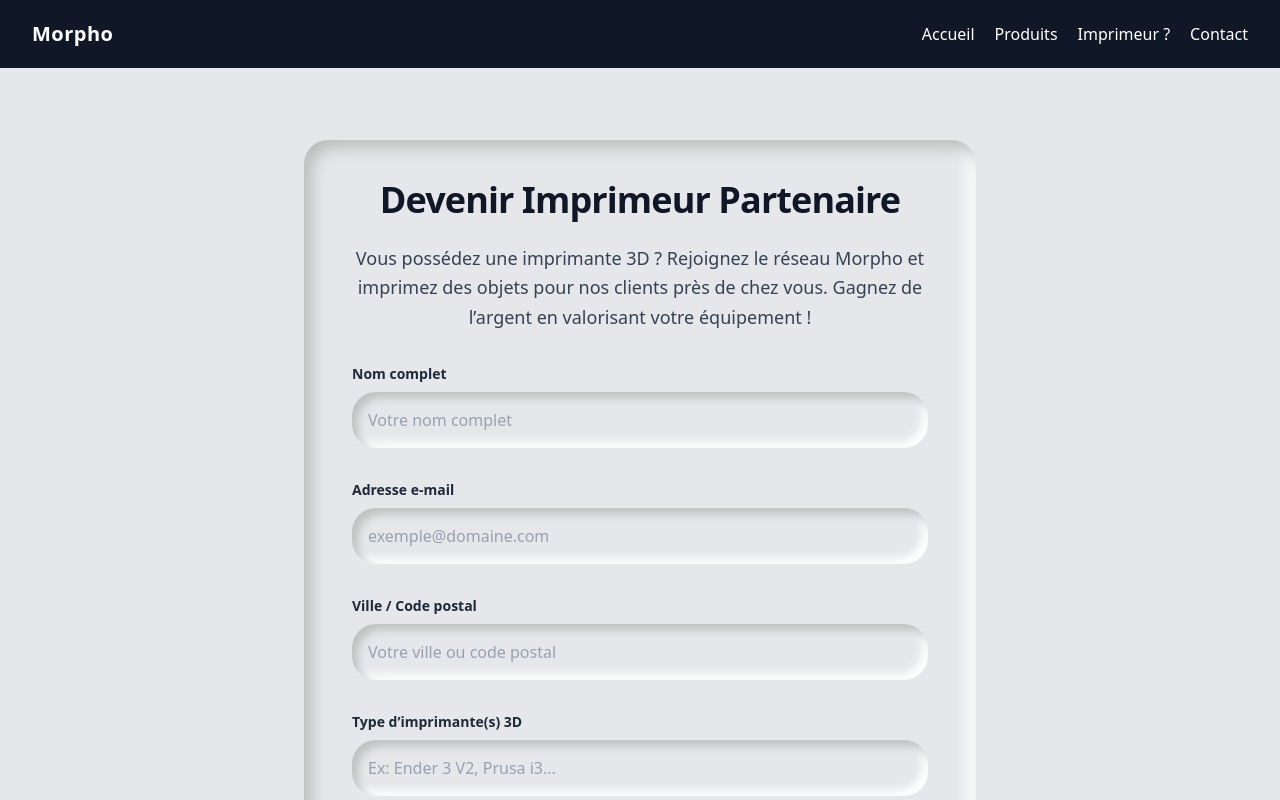
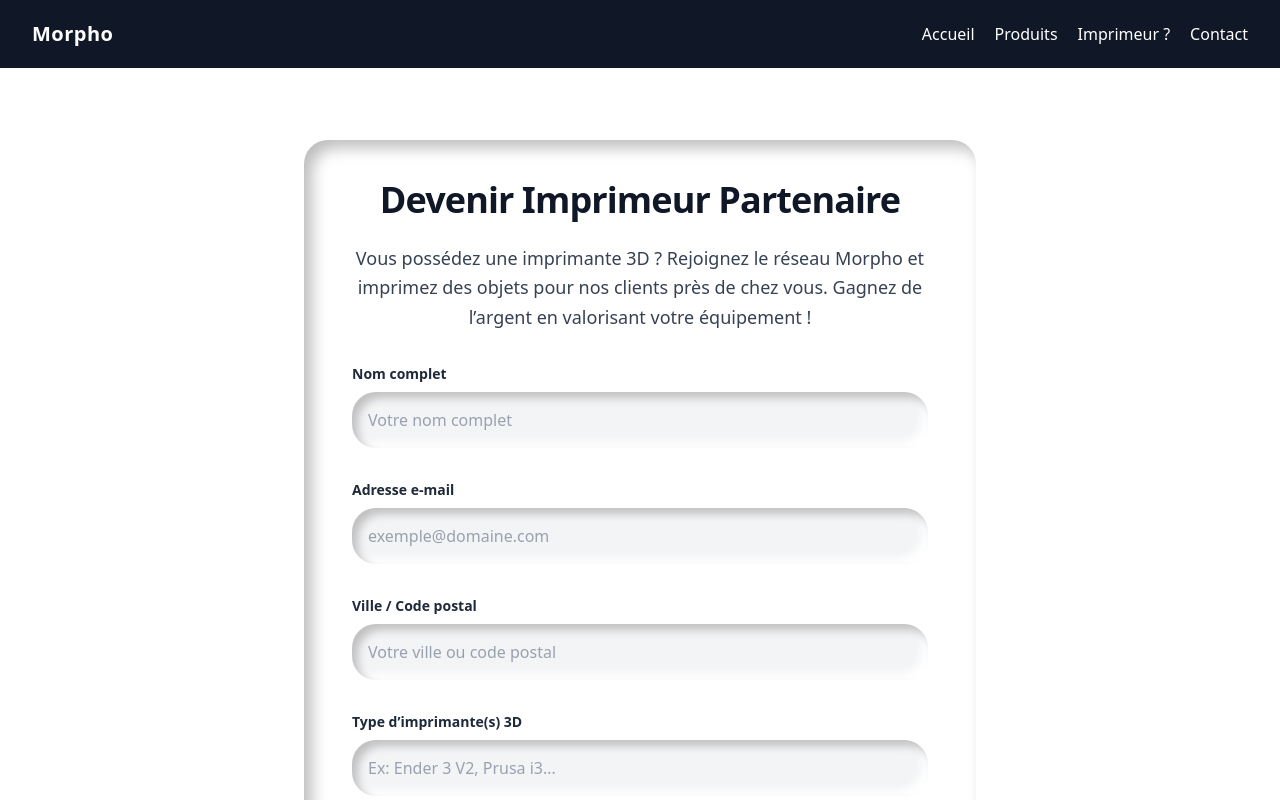
Before and after one commit to LeaRiglet/Morpho, a React (Vite) app: page /Morpho/devenir-imprimeur in a window 1280 px wide. Shown: the top 800 px of the page. Built offline with nearby package versions, Linux system fonts and the light colour scheme.

Commit message:
restore contact printer page

```diff
--- a/src/pages/DevenirImprimeur.jsx
+++ b/src/pages/DevenirImprimeur.jsx
@@ -2,9 +2,9 @@ import React from 'react';
 
 function DevenirImprimeur() {
   return (
-    <div className="min-h-screen flex items-center justify-center bg-gray-200 p-6">
-      <div className="max-w-3xl w-full bg-gray-200 rounded-3xl p-12 relative">
-        <div className="relative z-10 bg-gray-200 rounded-3xl p-10 shadow-inner-neumorphism">
+    <div className="min-h-screen flex items-center justify-center p-6">
+      <div className="max-w-3xl w-full rounded-3xl p-12 relative">
+        <div className="relative z-10 rounded-3xl p-10 shadow-inner-neumorphism">
           <h1 className="text-4xl font-extrabold mb-6 text-gray-900 text-center tracking-tight">Devenir Imprimeur Partenaire</h1>
           <p className="mb-8 text-lg text-gray-700 text-center max-w-xl mx-auto leading-relaxed">
             Vous possédez une imprimante 3D ? Rejoignez le réseau Morpho et imprimez des objets pour nos clients près de chez vous.
@@ -15,7 +15,7 @@ function DevenirImprimeur() {
             <div>
               <label className="block text-sm font-semibold text-gray-800 mb-2" htmlFor="nom">Nom complet</label>
               <input
-                className="w-full p-4 rounded-3xl bg-gray-200 shadow-neumorphism-inner focus:outline-none focus:ring-4 focus:ring-indigo-400 placeholder-gray-400 transition duration-300 ease-in-out font-sans text-gray-900"
+              className="w-full p-4 rounded-3xl bg-gray-100 shadow-neumorphism-inner focus:outline-none focus:ring-4 focus:ring-indigo-400 placeholder-gray-400 transition duration-300 ease-in-out font-sans text-gray-900"
                 type="text"
                 id="nom"
                 name="nom"
@@ -28,7 +28,7 @@ function DevenirImprimeur() {
             <div>
               <label className="block text-sm font-semibold text-gray-800 mb-2" htmlFor="email">Adresse e-mail</label>
               <input
-                className="w-full p-4 rounded-3xl bg-gray-200 shadow-neumorphism-inner focus:outline-none focus:ring-4 focus:ring-indigo-400 placeholder-gray-400 transition duration-300 ease-in-out font-sans text-gray-900"
+              className="w-full p-4 rounded-3xl bg-gray-100 shadow-neumorphism-inner focus:outline-none focus:ring-4 focus:ring-indigo-400 placeholder-gray-400 transition duration-300 ease-in-out font-sans text-gray-900"
                 type="email"
                 id="email"
                 name="email"
@@ -41,7 +41,7 @@ function DevenirImprimeur() {
             <div>
               <label className="block text-sm font-semibold text-gray-800 mb-2" htmlFor="ville">Ville / Code postal</label>
               <input
-                className="w-full p-4 rounded-3xl bg-gray-200 shadow-neumorphism-inner focus:outline-none focus:ring-4 focus:ring-indigo-400 placeholder-gray-400 transition duration-300 ease-in-out font-sans text-gray-900"
+              className="w-full p-4 rounded-3xl bg-gray-100 shadow-neumorphism-inner focus:outline-none focus:ring-4 focus:ring-indigo-400 placeholder-gray-400 transition duration-300 ease-in-out font-sans text-gray-900"
                 type="text"
                 id="ville"
                 name="ville"
@@ -54,7 +54,7 @@ function DevenirImprimeur() {
             <div>
               <label className="block text-sm font-semibold text-gray-800 mb-2" htmlFor="machine">Type d’imprimante(s) 3D</label>
               <input
-                className="w-full p-4 rounded-3xl bg-gray-200 shadow-neumorphism-inner focus:outline-none focus:ring-4 focus:ring-indigo-400 placeholder-gray-400 transition duration-300 ease-in-out font-sans text-gray-900"
+              className="w-full p-4 rounded-3xl bg-gray-100 shadow-neumorphism-inner focus:outline-none focus:ring-4 focus:ring-indigo-400 placeholder-gray-400 transition duration-300 ease-in-out font-sans text-gray-900"
                 type="text"
                 id="machine"
                 name="machine"
@@ -67,7 +67,7 @@ function DevenirImprimeur() {
             <div>
               <label className="block text-sm font-semibold text-gray-800 mb-2" htmlFor="message">Message ou précision</label>
               <textarea
-                className="w-full p-4 rounded-3xl bg-gray-200 shadow-neumorphism-inner focus:outline-none focus:ring-4 focus:ring-indigo-400 placeholder-gray-400 transition duration-300 ease-in-out font-sans text-gray-900"
+              className="w-full p-4 rounded-3xl bg-gray-100 shadow-neumorphism-inner focus:outline-none focus:ring-4 focus:ring-indigo-400 placeholder-gray-400 transition duration-300 ease-in-out font-sans text-gray-900"
                 id="message"
                 name="message"
                 rows="5"
```
